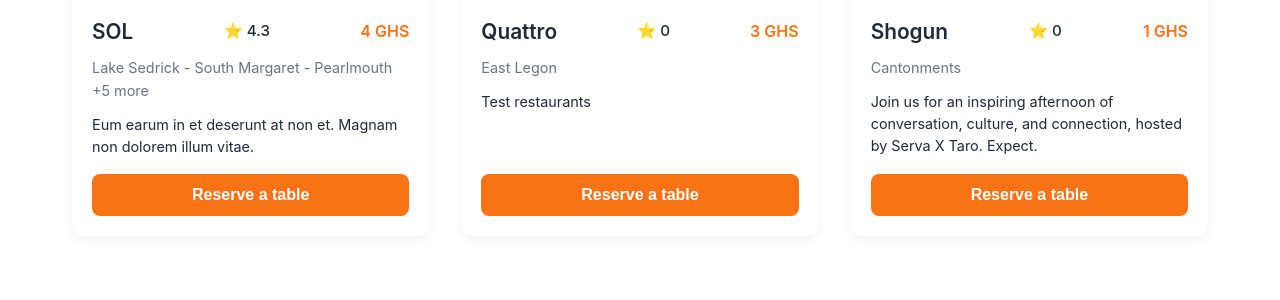
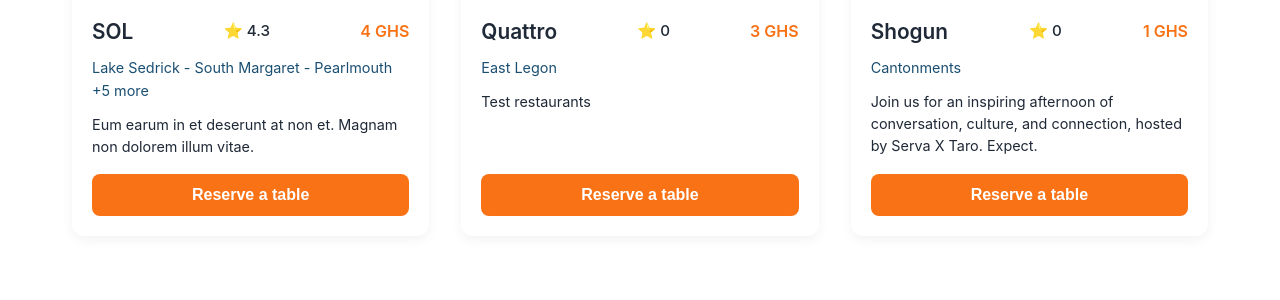
Before and after one commit to aifoli-ms/Venu, a PHP site: page /homepage/index.html in a window 1280 px wide. Shown: the part 1263-1563 px from the top of the page. Run offline with PHP 8.4, Linux system fonts and the light colour scheme.

Commit message:
Update medium-grey to #1B4F72

```diff
--- a/src/homepage/style.css
+++ b/src/homepage/style.css
@@ -5,7 +5,7 @@
     --primary-color: #F97316;
     /* Main orange theme color */
     --dark-grey: #1F2937;
-    --medium-grey: #6B7280;
+    --medium-grey: #1B4F72;
     --light-grey: #F3F4F6;
     --border-color: #E5E7EB;
     --card-shadow: 0 4px 12px rgba(0, 0, 0, 0.05);
```
